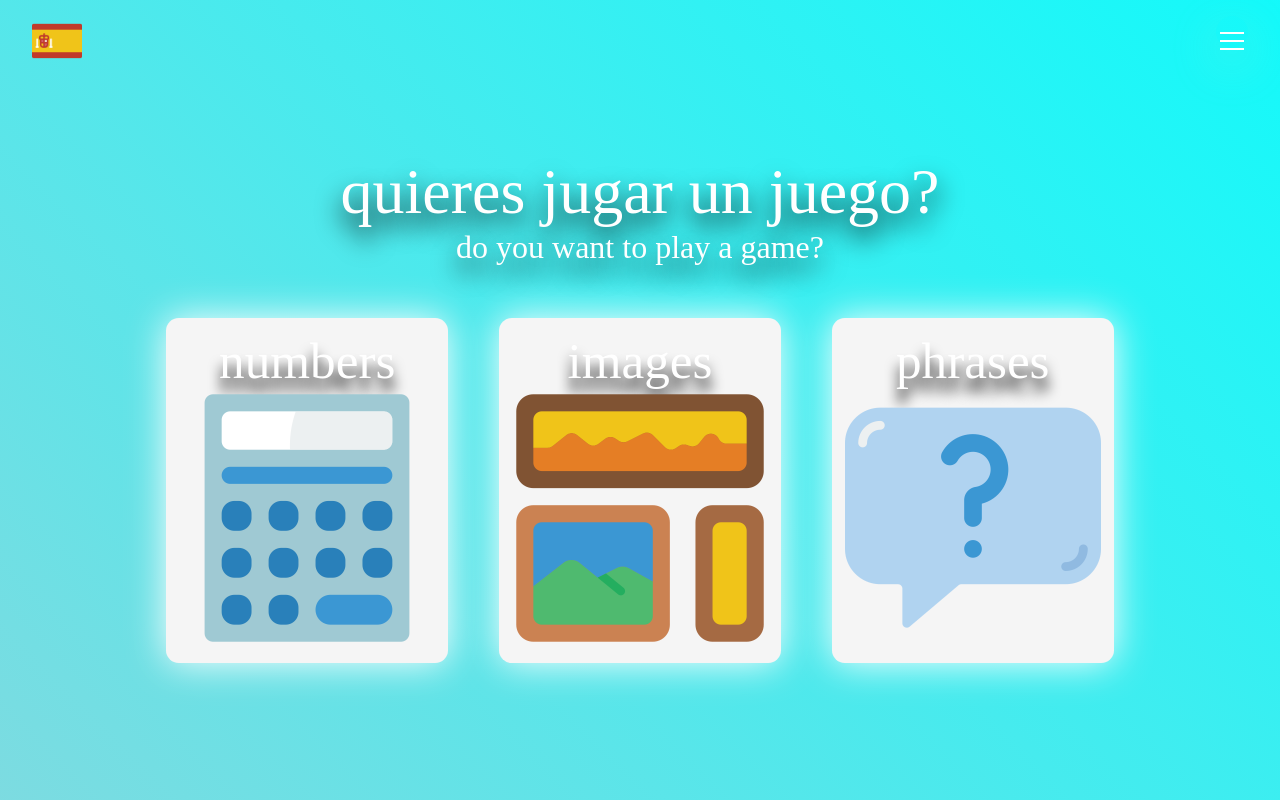
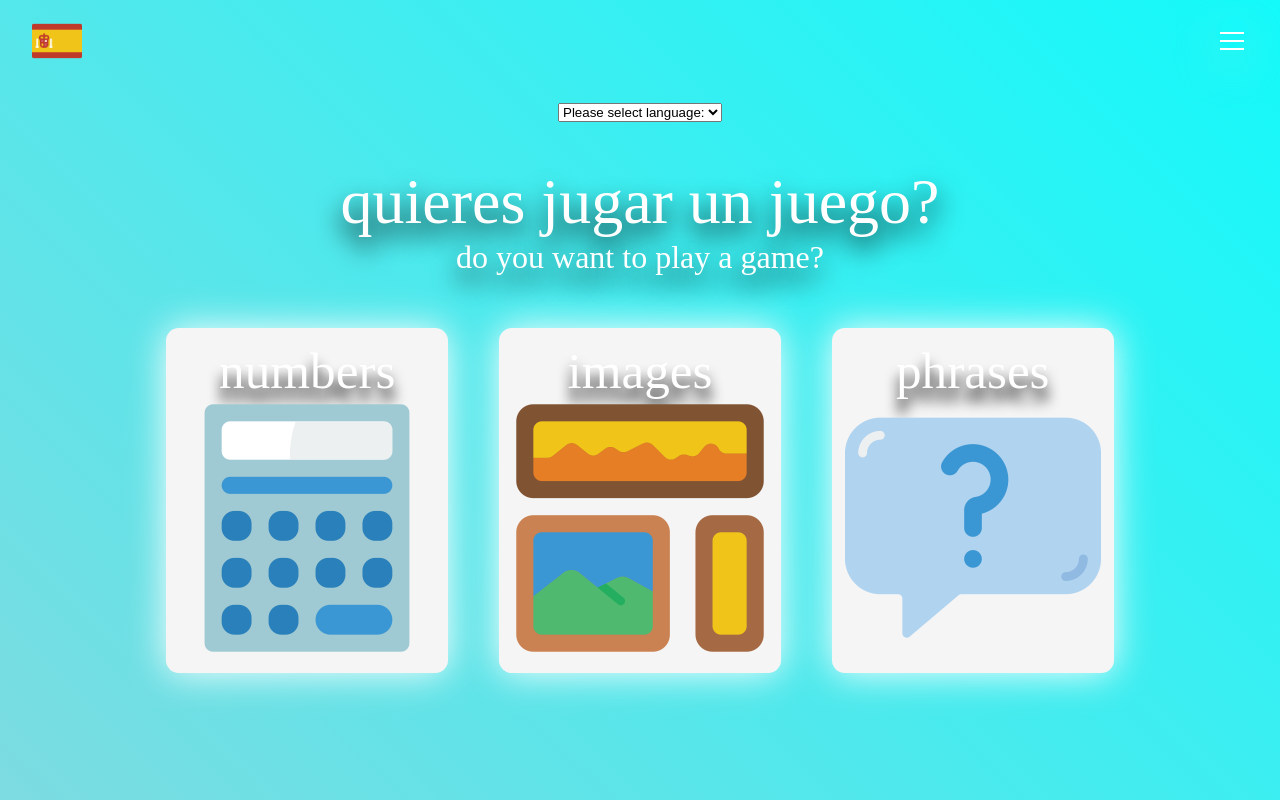
Before and after one commit to GregorRoss/ELGA, a React (Create React App) app in the folder client/: page /home in a window 1280 px wide. Built offline with nearby package versions, Linux system fonts and the light colour scheme; no server answers; a web font is replaced by a local one.

Commit message:
added language option to the home page

```diff
--- a/client/src/components/Home.js
+++ b/client/src/components/Home.js
@@ -1,9 +1,34 @@
 import { Link } from "react-router-dom";
 import "./Home.css"
 
-const Home = () => {
+const Home = ({setLanguage}) => {
+
+    const handleLanguageSelect = (event) => {
+        setLanguage(event.target.value);
+    }
+
+
     return (
         <div className="home-container">
+            <div className='language-options'>
+                <select onChange={handleLanguageSelect}>
+                    <option value="" > Please select language: </option>
+                    <option value="cy">Welsh</option>
+                    <option value="da">Danish</option>
+                    <option value="de">German</option>
+                    <option value="es">Spanish</option>
+                    <option value="fr">French</option>
+                    <option value="gd">Gaelic</option>
+                    <option value="it">Italian</option>
+                    <option value="ja">Japanese</option>
+                    <option value="zh">Chinese</option>
+                    <option value="zu">Zulu</option>
+                    <option value="la">Latin</option>
+
+                </select>
+            </div>
+
+
             <h1 className="home-title">quieres jugar un juego?</h1>
             <h2 className="home-title-EN">do you want to play a game?</h2>
             <div className="games-container">
@@ -20,6 +45,9 @@ const Home = () => {
                     <img className="games-image" src={require("../images/question-sign.png")} alt="speech bubble image"></img>
                 </Link>
             </div>
+
+
+
         </div>
      );
 }
--- a/client/src/containers/ELGAContainer.js
+++ b/client/src/containers/ELGAContainer.js
@@ -114,7 +114,7 @@ const setRandomImage = (image, language) => {
       <NavBar handleClick={handleClick} click={click} />
       <Routes>
         <Route path='/' element={<ELGASplash handleHomeClick={handleHomeClick} clicked={clicked}/>} />
-        <Route path='/home' element={<Home />} />
+        <Route path='/home' element={<Home setLanguage={setLanguage}/>} />
         <Route path='/numbers' element={<Numbers num1={num1} num2={num2} num1Word={apiNum1} num2Word={apiNum2} setRandomNumbers={setRandomNumbers} transNum={transNum} apiNum1={apiNum1}/>} />
         <Route path='/numbersguess' element={<NumbersGuess />} />
         {images.length > 0 ? <Route path='/images' element={<Images images={images} setRandomImage={setRandomImage} imageSrc={imageSrc} imageName={imageName} translatedImage={translatedImage} language={language} />} /> : null}
```
